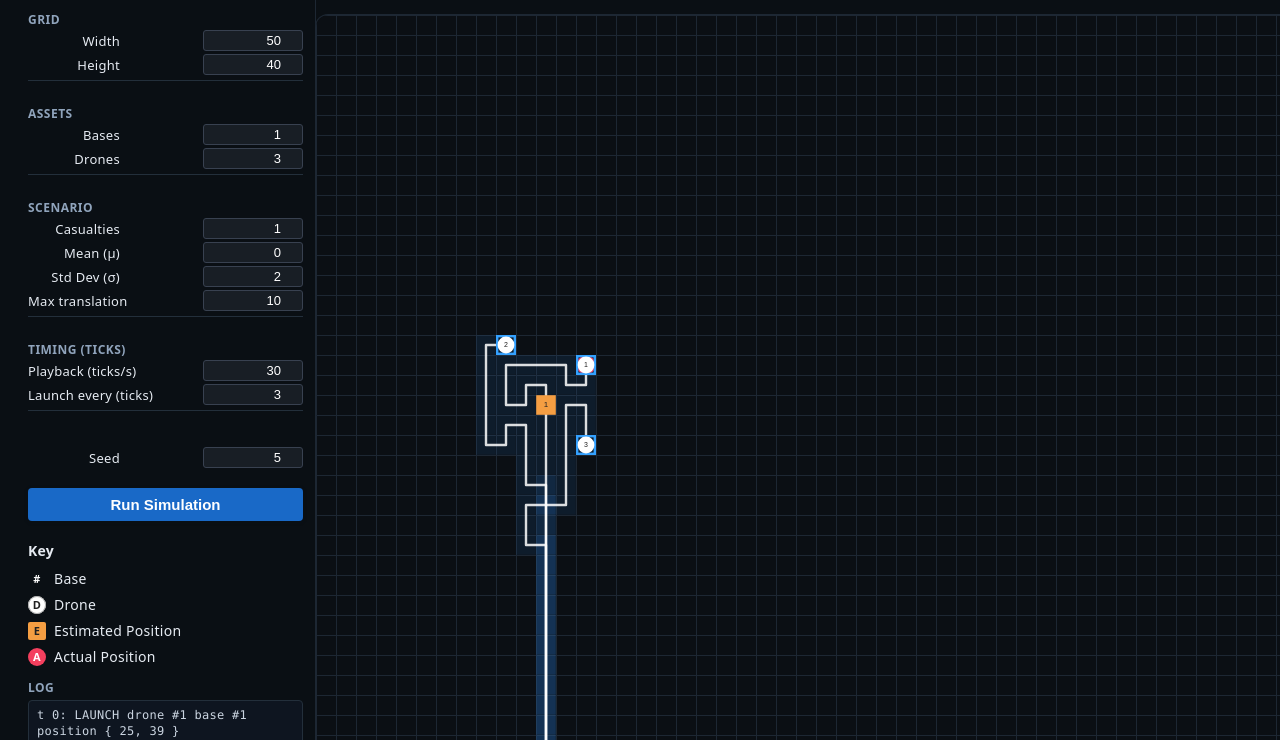
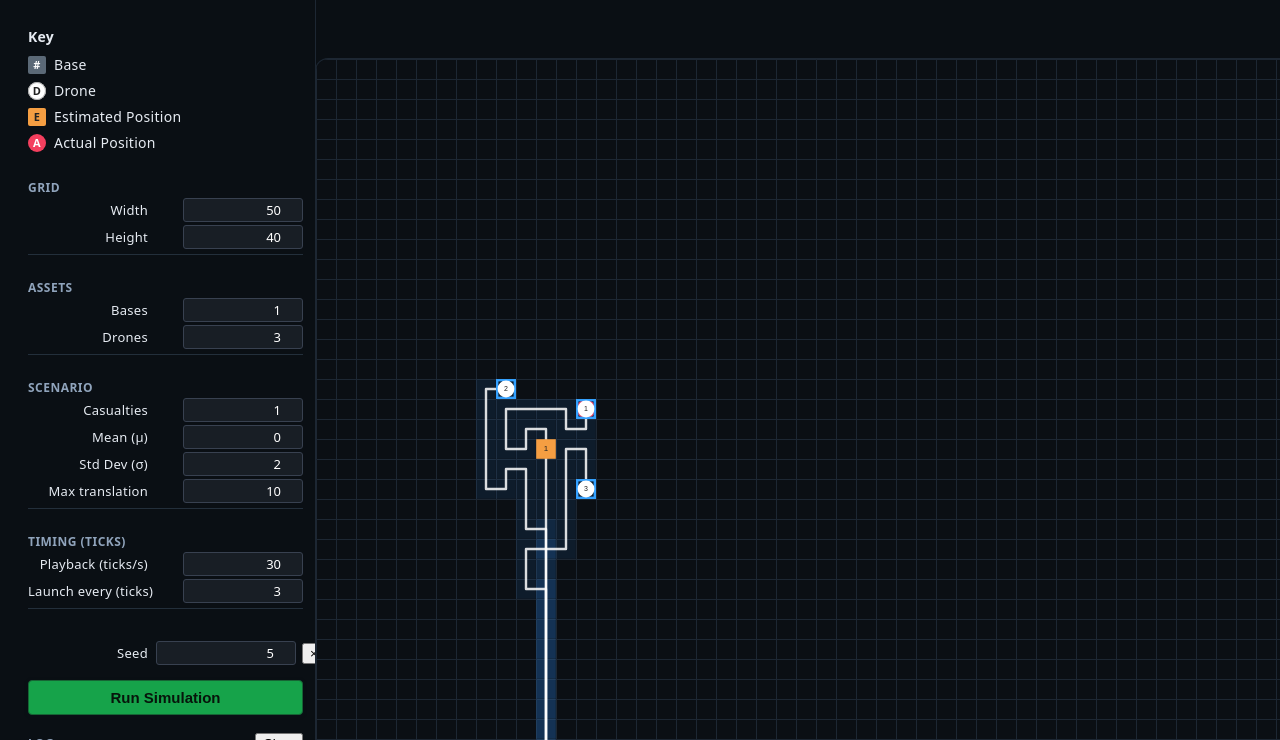
Before and after one commit to stevemarvell/courier-grid-poc, a website built with Vite: page index.html in a window 1280 px wide. Both pictures are taken after typing "5" into the empty fields and a click on the button "Run Simulation". Shown: the part 60-800 px from the top of the page. Built offline with nearby package versions, Linux system fonts and the light colour scheme.

Commit message:
offset launch and log

```diff
--- a/src/app.ts
+++ b/src/app.ts
@@ -3,7 +3,7 @@ import type { SimConfig, SimResult, Position } from './types'
 import { initShell } from './ui/shell'
 import { renderKey } from './ui/key'
 import { renderLog, pushLog } from './ui/log'
-import { mountConfig } from './ui/configPanel'
+import { mountControls, setSeedInput } from './ui/controls'
 import { runSimulation } from './sim'
 import { render } from './renderer'
 import { MultiReactiveSearcher } from './search'
@@ -32,16 +32,29 @@ export function boot() {
 
   renderEmptyGrid(ui.canvas, defaultCfg)
 
-  mountConfig(ui.config, defaultCfg, async (cfg) => {
-    await runReactive(ui.canvas, ui.log, cfg)
+  mountControls(ui.controls, defaultCfg, async (cfg) => {
+    await runReactive(ui.canvas, ui.controls, ui.log, cfg)
   })
 }
 
-async function runReactive(canvas: HTMLCanvasElement, logEl: HTMLElement, cfg: SimConfig) {
+async function runReactive(
+  canvas: HTMLCanvasElement,
+  controlsEl: HTMLElement,
+  logEl: HTMLElement,
+  cfg: SimConfig
+) {
+  // seed: ensure, persist into form, log START seed
+  if (cfg.seed == null) {
+    const seed = genSeed()
+    cfg.seed = seed
+    setSeedInput(controlsEl, seed)
+  }
+  pushLog(logEl, `t: 0 START seed ${cfg.seed}`)
+
   const base = await runSimulation(cfg, {
     beforeSimStart: ({ cfg }) => fitCanvasToGrid(canvas, cfg)
   })
-  if (!base.casualties.length) { render(canvas, base); return }
+  if (!base.casualties.length) { render(canvas, base); pushLog(logEl, `t: 0 END`); return }
 
   const cas = base.casualties[0]
   const searcher = new MultiReactiveSearcher(
@@ -68,39 +81,58 @@ async function runReactive(canvas: HTMLCanvasElement, logEl: HTMLElement, cfg: S
     while (tickAcc >= 1) {
       tickAcc -= 1
 
-      // launch first, then move, so newly launched moves this tick
+      // 1) LAUNCH: launch due drones (log LAUNCH)
+      let foundDroneId: number | null = null
       for (const d of view.drones) {
         if (!d.spawned && tick >= d.launchAtTick) {
           d.spawned = true
           d.path = [d.position]
           d.step = 0
-          pushLog(logEl, `t ${tick}: LAUNCH drone #${d.id} base #${d.baseId} position { ${d.position.x}, ${d.position.y} }`)
+          pushLog(logEl, `t: ${tick} LAUNCH drone #${d.id} base #${d.baseId}`)
+          if (eq(d.position, cas.position)) foundDroneId = d.id
         }
       }
 
-      if (view.drones.some(dr => dr.spawned && eq(dr.position, cas.position))) break
-
+      // 2) Move each spawned drone one cell this tick
+      if (foundDroneId == null) {
         const claimed = new Set<string>()
         for (const d of view.drones) {
           if (!d.spawned) continue
           const current = d.path![d.path!.length - 1]
-        if (eq(current, cas.position)) continue
+          if (eq(current, cas.position)) { foundDroneId = d.id; continue }
           const next: Position = searcher.nextStep(current, claimed)
           d.path!.push(next)
           d.position = next
           d.step = d.path!.length - 1
+          if (eq(next, cas.position)) foundDroneId = d.id
+        }
+      }
+
+      // 3) FOUND → END
+      if (foundDroneId != null) {
+        pushLog(logEl, `t: ${tick} FOUND drone #${foundDroneId} casualty #${cas.id}`)
+        render(canvas, view)
+        pushLog(logEl, `t: ${tick} END`)
+        return
       }
 
       tick += 1
     }
 
     render(canvas, view)
-
-    if (view.drones.some(dr => dr.spawned && eq(dr.position, cas.position))) return
     requestAnimationFrame(loop)
   }
 
   requestAnimationFrame(loop)
+}
+
+function genSeed(): number {
+  if (window.crypto && 'getRandomValues' in window.crypto) {
+    const a = new Uint32Array(1)
+    window.crypto.getRandomValues(a)
+    return a[0] === 0 ? 1 : a[0]
+  }
+  return Math.floor(1 + Math.random() * 0x7ffffffe)
 }
 
 function eq(a: Position, b: Position) { return a.x === b.x && a.y === b.y }
--- a/src/search.ts
+++ b/src/search.ts
@@ -1,7 +1,7 @@
 // /src/search.ts
 import type { Position } from './types'
-import type { Grid } from './grid'
-import { makeGrid, getCell, setCell, forEachCell } from './grid'
+
+type GridBelief = number[][]
 
 function stepToward(a: Position, b: Position): Position {
   if (a.x !== b.x) return { x: a.x + Math.sign(b.x - a.x), y: a.y }
@@ -15,21 +15,25 @@ function gaussian(ep: Position, x: number, y: number, sigma: number) {
   return Math.exp(-(dx * dx + dy * dy) / (2 * sigma * sigma))
 }
 
-function normalise(b: Grid<number>) {
+function normalise(b: GridBelief) {
   let s = 0
-  forEachCell(b, (_x, _y, v) => { s += v })
+  for (const row of b) for (const v of row) s += v
   if (s === 0) return b
-  forEachCell(b, (x, y, v) => { setCell(b, x, y, v / s) })
+  for (let y = 0; y < b.length; y++) for (let x = 0; x < b[0].length; x++) b[y][x] /= s
   return b
 }
 
-function buildBelief(width: number, height: number, ep: Position, sigma: number): Grid<number> {
-  const g = makeGrid<number>(width, height, (x, y) => gaussian(ep, x, y, sigma))
-  return normalise(g)
+function buildBelief(width: number, height: number, ep: Position, sigma: number): GridBelief {
+  const b: GridBelief = Array.from({ length: height }, (_, y) =>
+    Array.from({ length: width }, (_, x) => gaussian(ep, x, y, sigma))
+  )
+  return normalise(b)
 }
 
 export class MultiReactiveSearcher {
-  private belief: Grid<number>
+  private width: number
+  private height: number
+  private belief: GridBelief
   private visited: Set<string>
   private casualty: Position
   private ep: Position
@@ -41,6 +45,8 @@ export class MultiReactiveSearcher {
     sigma: number,
     casualty: Position
   ) {
+    this.width = width
+    this.height = height
     this.belief = buildBelief(width, height, ep, sigma)
     this.visited = new Set<string>()
     this.casualty = { ...casualty }
@@ -54,9 +60,9 @@ export class MultiReactiveSearcher {
 
     let best: Position | null = null
     let bestScore = -Infinity
-    for (let y = 0; y < this.belief.height; y++) {
-      for (let x = 0; x < this.belief.width; x++) {
-        const p = getCell(this.belief, x, y)
+    for (let y = 0; y < this.height; y++) {
+      for (let x = 0; x < this.width; x++) {
+        const p = this.belief[y][x]
         if (p <= 0) continue
         const key = this.k(x, y)
         if (this.visited.has(key)) continue
@@ -76,7 +82,7 @@ export class MultiReactiveSearcher {
 
     const nkey = this.k(next.x, next.y)
     this.visited.add(nkey)
-    setCell(this.belief, next.x, next.y, 0)
+    this.belief[next.y][next.x] = 0
     claimedThisTick.add(nkey)
 
     return next
--- a/src/sim.ts
+++ b/src/sim.ts
@@ -54,7 +54,7 @@ export async function runSimulation(cfg: SimConfig, hooks?: Partial<SimHooks>):
     casualties.push({ id: i + 1, estimatedPosition, position })
   }
 
-  // Drones: schedule launches in ticks
+  // Drones: schedule with first-launch cost
   const drones: Drone[] = []
   if (cfg.droneCount > 0 && bases.length > 0) {
     const counts = bases.map(b => b.unspawned)
@@ -75,7 +75,7 @@ export async function runSimulation(cfg: SimConfig, hooks?: Partial<SimHooks>):
         baseId: bases[picked].id,
         position: spawn,
         spawned: false,
-        launchAtTick: Math.max(0, d * cfg.launchEveryTicks),
+        launchAtTick: (d + 1) * Math.max(1, cfg.launchEveryTicks), // first drone pays launch time
         path: undefined,
         step: undefined
       })
--- a/src/styles.css
+++ b/src/styles.css
@@ -1,3 +1,4 @@
+/* /src/styles.css (log header addition retained; rest unchanged if you already applied earlier file) */
 :root {
   --bg: #0b0f14;
   --panel: #0a0f14;
@@ -23,18 +24,13 @@
 * { box-sizing: border-box; }
 html, body { height: 100%; margin: 0; }
 
-body {
-  background: var(--bg);
-  color: var(--ink);
-  font-family: var(--font);
-  font-size: var(--fs-300);
-}
+body { background: var(--bg); color: var(--ink); font-family: var(--font); font-size: var(--fs-300); }
 
 .stage {
   height: 100vh;
   display: grid;
   grid-template-rows: auto 1fr auto;
-  grid-template-columns: 300px 1fr;           /* was 210px */
+  grid-template-columns: 300px 1fr;
   grid-template-areas:
     "top-bar top-bar"
     "sidebar main"
@@ -43,139 +39,79 @@ body {
   padding: var(--space-4);
 }
 
-/* Top and bottom bars */
-#top-bar {
-  grid-area: top-bar;
-  padding: var(--space-2) var(--space-3);
-  font-weight: bold;
-  border-bottom: 1px solid var(--border);
-  letter-spacing: 1px;
-  font-size: 18px;
-}
-#bottom-bar {
-  grid-area: bottom-bar;
-  padding: var(--space-2) var(--space-3);
-  font-size: var(--fs-200);
-  border-top: 1px solid var(--border);
-  color: #94a3b8;
-  text-align: right;
-}
+#top-bar { grid-area: top-bar; padding: var(--space-2) var(--space-3); font-weight: bold; border-bottom: 1px solid var(--border); letter-spacing: 1px; font-size: 18px; }
+#bottom-bar { grid-area: bottom-bar; padding: var(--space-2) var(--space-3); font-size: var(--fs-200); border-top: 1px solid var(--border); color: #94a3b8; text-align: right; }
 
-/* Sidebar */
 #sidebar {
   grid-area: sidebar;
   padding: var(--space-3);
   border-right: 1px solid var(--border);
   font-size: var(--fs-200);
-  color: var(--ink);
   letter-spacing: 0.02em;
-  min-width: 260px;                           /* was 170px */
-  max-width: 360px;                           /* was 260px */
+  min-width: 300px;
+  max-width: 380px;
+  display: flex;
+  flex-direction: column;
+  gap: 12px;
 }
 
-/* Config Panel */
-#sidebar-config { margin-bottom: 18px; }
+/* Controls */
+#sidebar-controls { margin-bottom: 6px; }
+.cfg-form { display: flex; flex-direction: column; gap: 12px; }
+.cfg-group { border-bottom: 1px solid #232f3b; margin-bottom: 10px; padding: 2px 0; }
+.cfg-group:last-child { border-bottom: none; }
+.cfg-group-label { margin-bottom: 2px; color: #90a4bc; font-size: 12px; font-weight: bold; text-transform: uppercase; letter-spacing: 0.04em; }
+.cfg-row { display: flex; align-items: center; justify-content: space-between; margin-bottom: 3px; gap: 8px; }
+.cfg-row label { min-width: 120px; text-align: right; font-size: 13px; }
+.cfg-row input[type="number"] { width: 120px; padding: 2px 6px; background: #181e25; color: #fff; border: 1px solid #384150; border-radius: 3px; font-size: 13px; text-align: right; font-family: var(--font); }
 
-.cfg-form { display: flex; flex-direction: column; gap: 12px; }
-.cfg-group {
-  border-bottom: 1px solid #232f3b;
-  margin-bottom: 10px;
-  padding-bottom: 2px;
-  padding-top: 2px;
-}
-.cfg-group:last-child { border-bottom: none; }
-.cfg-group-label {
-  margin-bottom: 2px;
-  color: #90a4bc;
-  font-size: 12px;
-  font-weight: bold;
-  text-transform: uppercase;
-  letter-spacing: 0.04em;
-}
-.cfg-row {
-  display: flex;
-  align-items: center;
-  justify-content: space-between;
-  margin-bottom: 3px;
-}
-.cfg-row label {
-  min-width: 92px;
-  text-align: right;
-  margin-right: 8px;
-  font-size: 13px;
-}
-.cfg-row input[type="number"] {
-  width: 100px;
-  padding: 2px 6px;
-  background: #181e25;
-  color: #fff;
-  border: 1px solid #384150;
-  border-radius: 3px;
-  font-size: 13px;
-  text-align: right;
-}
+/* Seed input */
+.seed-row .seed-wrap { display: inline-flex; align-items: center; gap: 6px; }
+.seed-row .seed-wrap input { width: 140px; }
 
-/* Primary button */
+/* Primary button — green */
 .btn-primary {
   width: 100%;
-  background: #348fff;
-  color: #fff;
-  border: none;
+  background: #22c55e;        /* green 500 */
+  color: #0b1a10;
+  border: 1px solid #14532d;
   padding: 8px 0;
   border-radius: 4px;
   font-size: 15px;
   font-weight: 600;
   cursor: pointer;
   box-shadow: 0 1px 4px 0 #06152136;
-  margin-top: 2px;
-  margin-bottom: 2px;
 }
-.btn-primary:hover, .btn-primary:focus { background: #1969c7; }
+.btn-primary:hover,
+.btn-primary:focus {
+  background: #16a34a;        /* green 600 */
+  border-color: #166534;
+  color: #07140b;
+}
 
-/* Key section */
-#sidebar-key { margin-top: 6px; margin-bottom: 12px; }
-#sidebar-key > div {
-  display: flex; align-items: center; gap: 8px; line-height: 20px; margin-bottom: 6px;
-}
-.key.base {
-  width: 18px; height: 18px; border-radius: 2px; background: --base;
-  color: #fff; font-size: 11px; font-weight: 600; display: inline-flex; align-items: center; justify-content: center;
-}
-.key.ep {
-  width: 18px; height: 18px; border-radius: 2px; background: var(--ep);
-  color: #222; font-size: 11px; font-weight: 700; display: inline-flex; align-items: center; justify-content: center;
-}
+
+/* Key */
+#sidebar-key { margin-top: 6px; margin-bottom: 6px; }
+#sidebar-key > div { display: flex; align-items: center; gap: 8px; line-height: 20px; margin-bottom: 6px; }
+.key.base { width: 18px; height: 18px; border-radius: 2px; background: var(--base); color: #fff; font-size: 11px; font-weight: 600; display: inline-flex; align-items: center; justify-content: center; }
+.key.ep { width: 18px; height: 18px; border-radius: 2px; background: var(--ep); color: #222; font-size: 11px; font-weight: 700; display: inline-flex; align-items: center; justify-content: center; }
 .key.ep::after { content: "E"; }
-.key.ap {
-  width: 18px; height: 18px; border-radius: 50%; background: var(--ap);
-  color: #fff; font-size: 11px; font-weight: 700; display: inline-flex; align-items: center; justify-content: center;
-}
+.key.ap { width: 18px; height: 18px; border-radius: 50%; background: var(--ap); color: #fff; font-size: 11px; font-weight: 700; display: inline-flex; align-items: center; justify-content: center; }
 .key.ap::after { content: "A"; }
-.key.drone {
-  width: 18px; height: 18px; border-radius: 50%; background: var(--drone);
-  color: #222; font-size: 11px; font-weight: 700; display: inline-flex; align-items: center; justify-content: center;
-  box-shadow: inset 0 0 0 1px #aaa;
-}
+.key.drone { width: 18px; height: 18px; border-radius: 50%; background: var(--drone); color: #222; font-size: 11px; font-weight: 700; display: inline-flex; align-items: center; justify-content: center; box-shadow: inset 0 0 0 1px #aaa; }
 .key.drone::after { content: "D"; }
 
-/* Log section */
-.log-label {
-  margin-top: 10px;
-  margin-bottom: 4px;
-  color: #90a4bc;
-  font-size: 12px;
-  font-weight: bold;
-  text-transform: uppercase;
-  letter-spacing: 0.04em;
-}
+/* Log */
+#sidebar-log .log-header { display: flex; align-items: center; justify-content: space-between; margin-bottom: 4px; }
+.log-label { color: #90a4bc; font-size: 12px; font-weight: bold; text-transform: uppercase; letter-spacing: 0.04em; }
 #sidebar-log .log-box {
-  height: 120px;
+  height: 150px;
   overflow-y: auto;
   background: #0e1520;
   border: 1px solid #232f3b;
   border-radius: 4px;
   padding: 6px 8px;
-  font-family: ui-monospace, SFMono-Regular, Menlo, Monaco, Consolas, "Liberation Mono", "Courier New", monospace;
+  font-family: ui-monospace, SFMono-Regular, Menlo, Monaco, Consolas, "Courier New", monospace;
   font-size: 12px;
   line-height: 1.35;
   color: #cbd5e1;
--- a/src/ui/configPanel.ts
+++ b/src/ui/controls.ts
@@ -1,13 +1,30 @@
-// /src/ui/configPanel.ts
+// /src/ui/controls.ts
 import type { SimConfig } from '../types'
 
-export function mountConfig(
+const SEED_KEY = 'masar.seed'
+
+export function mountControls(
   container: HTMLElement,
   cfg: SimConfig,
   onSubmit: (cfg: SimConfig) => void
 ) {
+  // load persisted seed if present
+  if (cfg.seed == null) {
+    const saved = localStorage.getItem(SEED_KEY)
+    if (saved != null && saved !== '') cfg.seed = Number(saved)
+  }
+
   container.innerHTML = formHtml(cfg)
+
   const form = container.querySelector('#cfg-form') as HTMLFormElement
+  const seedInput = container.querySelector('#seed-input') as HTMLInputElement
+  const seedClear = container.querySelector('#seed-clear') as HTMLButtonElement
+
+  seedClear.onclick = () => {
+    seedInput.value = ''
+    localStorage.removeItem(SEED_KEY)
+  }
+
   form.onsubmit = (e) => {
     e.preventDefault()
     const data = new FormData(form)
@@ -24,8 +41,17 @@ export function mountConfig(
       launchEveryTicks: num(data, 'launchEveryTicks'),
       seed: str(data, 'seed') === '' ? undefined : Number(str(data, 'seed'))
     }
+    // persist if present
+    if (next.seed != null) localStorage.setItem(SEED_KEY, String(next.seed))
     onSubmit(next)
   }
+}
+
+export function setSeedInput(container: HTMLElement, seed: number | undefined) {
+  const seedInput = container.querySelector('#seed-input') as HTMLInputElement | null
+  if (!seedInput) return
+  seedInput.value = seed == null ? '' : String(seed)
+  if (seed != null) localStorage.setItem('masar.seed', String(seed))
 }
 
 function formHtml(cfg: SimConfig) {
@@ -72,6 +98,7 @@ function formHtml(cfg: SimConfig) {
           <input name="maxTranslation" type="number" min="1" max="50" step="1" value="${cfg.maxTranslation}" />
         </div>
       </div>
+
       <div class="cfg-group">
         <div class="cfg-group-label">Timing (ticks)</div>
         <div class="cfg-row">
@@ -80,13 +107,18 @@ function formHtml(cfg: SimConfig) {
         </div>
         <div class="cfg-row">
           <label>Launch every (ticks)</label>
-          <input name="launchEveryTicks" type="number" min="0" step="1" value="${cfg.launchEveryTicks}" />
+          <input name="launchEveryTicks" type="number" min="1" step="1" value="${cfg.launchEveryTicks}" />
         </div>
       </div>
-      <div class="cfg-row" style="margin-top:14px; margin-bottom:6px;">
+
+      <div class="cfg-row seed-row" style="margin-top:10px;">
         <label>Seed</label>
-        <input name="seed" type="number" placeholder="random" value="${cfg.seed ?? ''}" />
+        <div class="seed-wrap">
+          <input id="seed-input" name="seed" type="number" placeholder="random" value="${cfg.seed ?? ''}" />
+          <button type="button" id="seed-clear" class="btn-icon" title="Clear seed" aria-label="Clear seed">×</button>
+        </div>
       </div>
+
       <div>
         <button type="submit" class="btn-primary">Run Simulation</button>
       </div>
--- a/src/ui/log.ts
+++ b/src/ui/log.ts
@@ -1,9 +1,14 @@
 // /src/ui/log.ts
 export function renderLog(container: HTMLElement) {
   container.innerHTML = `
-    <div class="log-label">Log</div>
+    <div class="log-header">
+      <div class="log-label">Log</div>
+      <button type="button" class="btn-icon" id="log-clear" title="Clear log" aria-label="Clear log">Clear</button>
+    </div>
     <div class="log-box" role="log" aria-live="polite" aria-atomic="false"></div>
   `
+  const btn = container.querySelector('#log-clear') as HTMLButtonElement | null
+  if (btn) btn.onclick = () => clearLog(container)
 }
 
 export function pushLog(container: HTMLElement, line: string) {
@@ -14,3 +19,8 @@ export function pushLog(container: HTMLElement, line: string) {
   box.appendChild(row)
   box.scrollTop = box.scrollHeight
 }
+
+export function clearLog(container: HTMLElement) {
+  const box = container.querySelector('.log-box') as HTMLDivElement | null
+  if (box) box.innerHTML = ''
+}
--- a/src/ui/shell.ts
+++ b/src/ui/shell.ts
@@ -2,7 +2,7 @@
 export interface Ui {
   canvas: HTMLCanvasElement
   key: HTMLDivElement
-  config: HTMLDivElement
+  controls: HTMLDivElement
   log: HTMLDivElement
   setTopBar(text: string): void
   setBottomBar(text: string): void
@@ -13,16 +13,18 @@ export function initShell(): Ui {
   const top = get('top-bar') as HTMLDivElement
   const bottom = get('bottom-bar') as HTMLDivElement
 
-  // Ensure sidebar child containers exist
   const sidebar = get('sidebar') as HTMLDivElement
   const key = ensure(sidebar, 'sidebar-key')
-  const config = ensure(sidebar, 'sidebar-config')
+  const controls = ensure(sidebar, 'sidebar-controls')
   const log = ensure(sidebar, 'sidebar-log')
+
+  // Enforce visual order: Key → Controls → Log
+  sidebar.append(key, controls, log)
 
   return {
     canvas,
     key,
-    config,
+    controls,
     log,
     setTopBar: (t) => { top.textContent = t },
     setBottomBar: (t) => { bottom.textContent = t }
```
Also changed, not shown: src/types.ts (+4 -4 lines), .github/workflows/pages.yml. Lines whose indentation alone changed are shown as unchanged.
